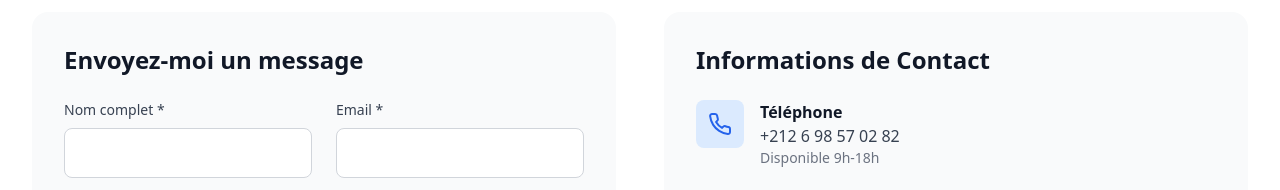
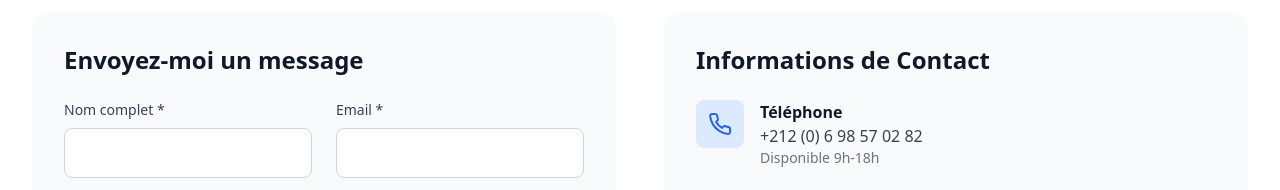
Before and after one commit to moufatmi/p, a React (Vite) app: page / in a window 1280 px wide. Shown: the part 5880-6070 px from the top of the page. Built offline with nearby package versions, Linux system fonts and the light colour scheme.

Commit message:
'update'

```diff
--- a/src/components/Contact.tsx
+++ b/src/components/Contact.tsx
@@ -59,7 +59,7 @@ const Contact: React.FC = () => {
     {
       icon: Phone,
       title: 'Téléphone',
-      details: '+212 6 98 57 02 82',
+      details: '+212 (0) 6 98 57 02 82',
       subtext: 'Disponible 9h-18h'
     },
     {
```
